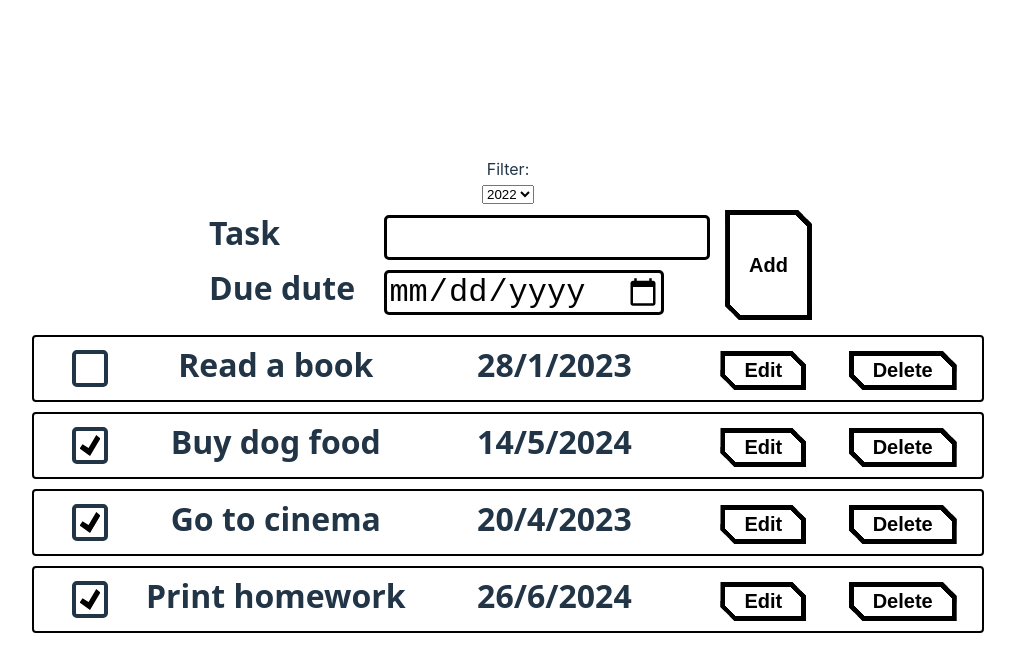
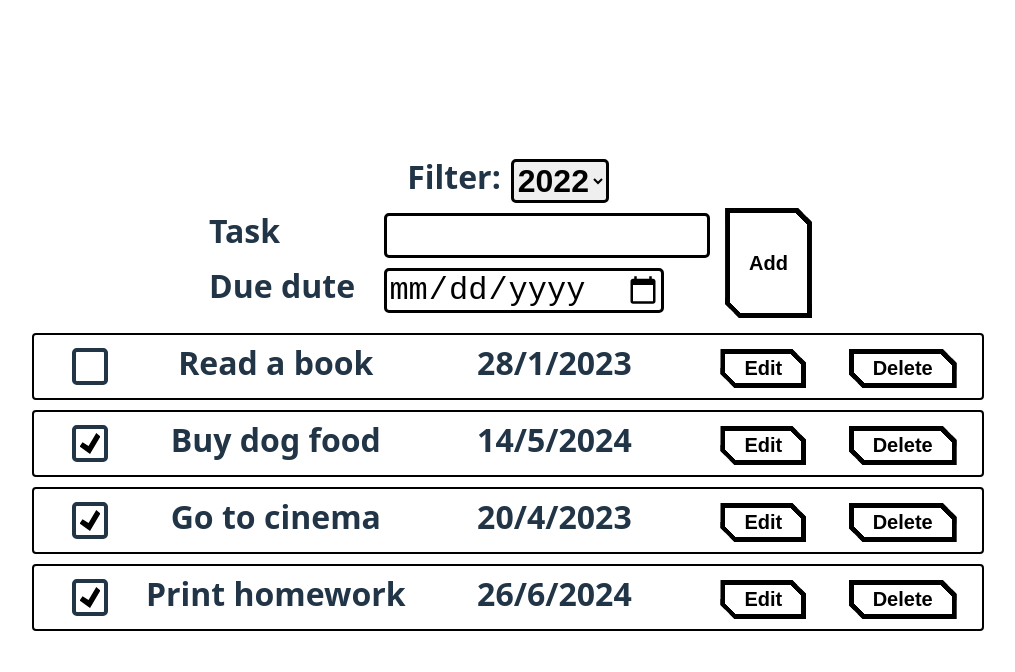
Before and after one commit to wauswantok11/workshop-todolist-2023, a React (Vite) app: page / in a window 1280 px wide. Shown: the top 672 px of the page, without its empty margins (132-1147 px from the left). Built offline with nearby package versions, Linux system fonts and the light colour scheme.

Commit message:
Update Header.css

```diff
--- a/src/components/Header/Header.css
+++ b/src/components/Header/Header.css
@@ -0,0 +1,20 @@
+.label-header {
+    text-align: start;
+    font-family: system-ui, sans-serif;
+    font-size: 2rem;
+    font-weight: bold;
+    line-height: 1.1;
+    margin-right: 10px;
+}
+
+.container-header {
+    display: flex;
+    justify-content: center;
+}
+
+.select-header {
+    border: #000000 3px solid;
+    font-size: 2rem;
+    border-radius: 5px;
+    font-weight: bold;
+}
```
